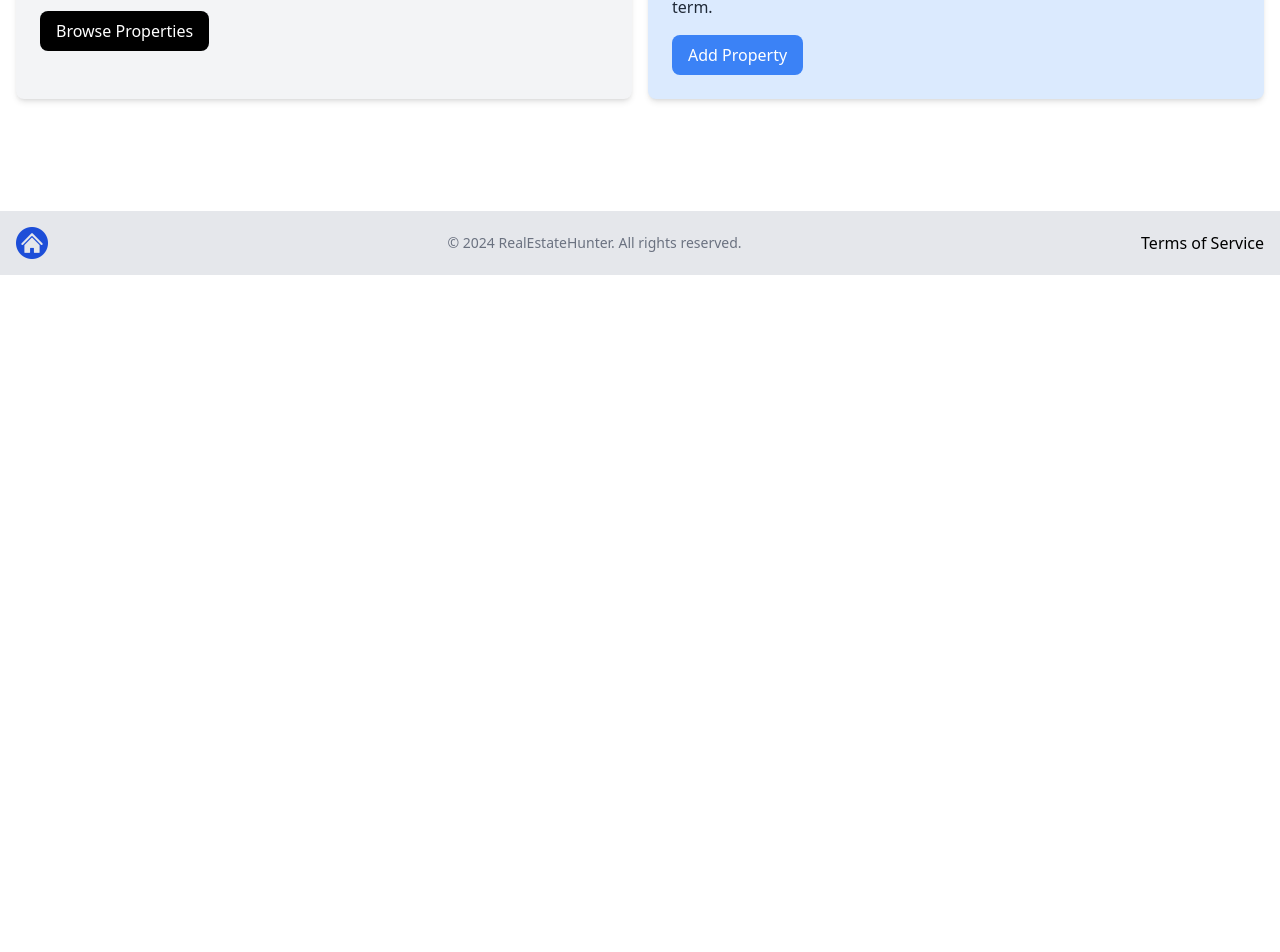
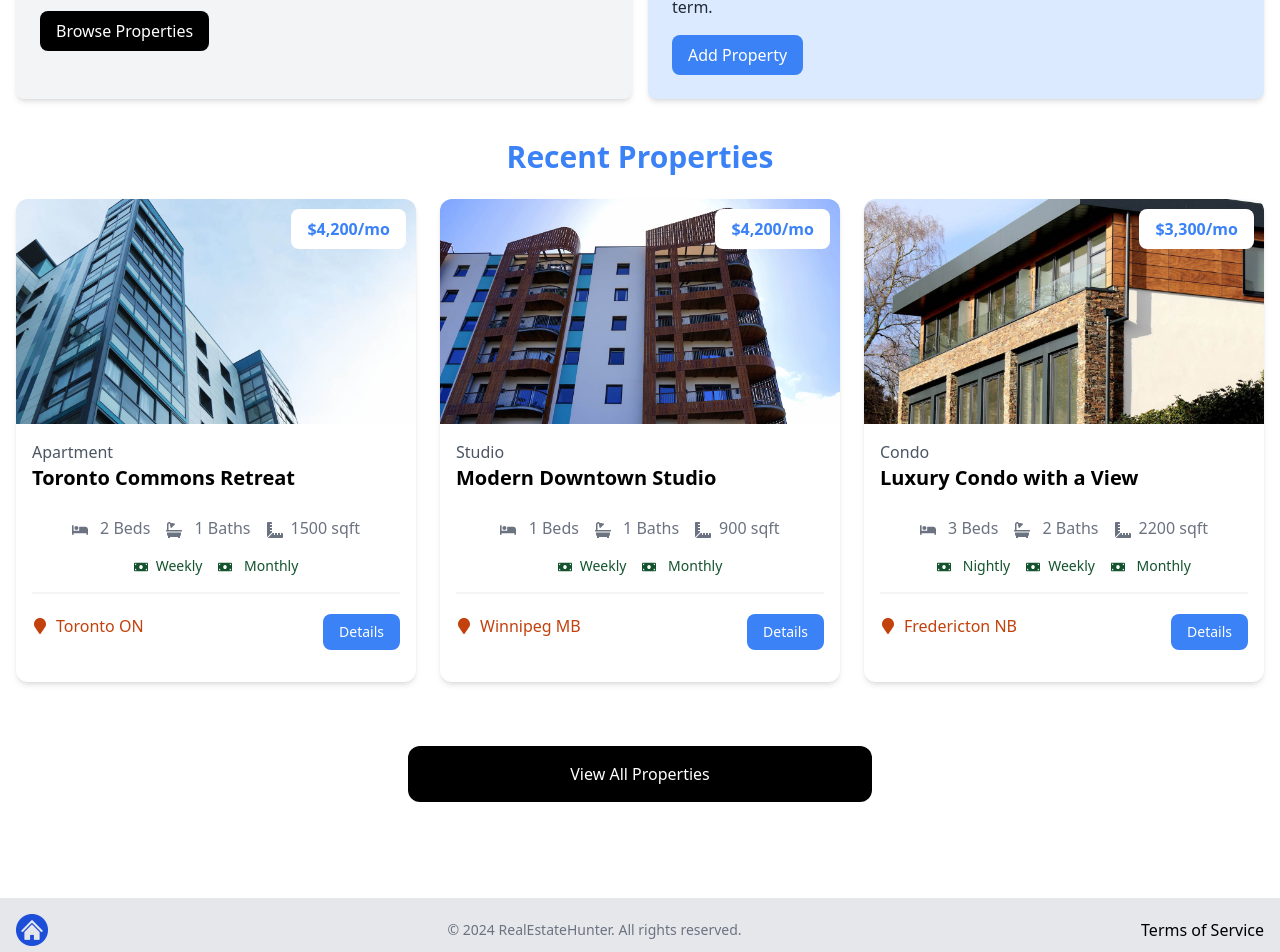
Before and after one commit to fkoler/Real-Estate-Hunter, a Next.js app: page / in a window 1280 px wide. Shown: the part 546-1498 px from the top of the page. Before the commit the page ends 821 px from the top, so only its background shows below. Built offline with nearby package versions, Linux system fonts and the light colour scheme.

Commit message:
Home Page Recent Properties

```diff
--- a/app/page.jsx
+++ b/app/page.jsx
@@ -1,11 +1,13 @@
 import Hero from '@/components/Hero';
 import InfoBoxes from '@/components/InfoBoxes';
+import HomeProperties from '@/components/HomeProperties';
 
 const HomePage = () => {
     return (
         <>
             <Hero />
             <InfoBoxes />
+            <HomeProperties />
         </>
     );
 };
--- a/app/properties/page.jsx
+++ b/app/properties/page.jsx
@@ -1,4 +1,5 @@
 import PropertyCard from '@/components/PropertyCard';
+
 import properties from '@/properties.json';
 
 const PropertiesPage = () => {
--- a/components/Hero.jsx
+++ b/components/Hero.jsx
@@ -1,5 +1,3 @@
-import React from 'react';
-
 const Hero = () => {
     return (
         <section className='bg-blue-700 py-20 mb-4'>
@@ -9,9 +7,10 @@
                         Find The Perfect Rental
                     </h1>
                     <p className='my-4 text-xl text-white'>
-                        Discover the perfect property that suits your needs.
+                        Discover the perfect property that suits your needs
                     </p>
                 </div>
+
                 <form className='mt-3 mx-auto max-w-2xl w-full flex flex-col md:flex-row items-center'>
                     <div className='w-full md:w-3/5 md:pr-2 mb-4 md:mb-0'>
                         <label htmlFor='location' className='sr-only'>
@@ -24,6 +23,7 @@
                             className='w-full px-4 py-3 rounded-lg bg-white text-gray-800 focus:outline-none focus:ring focus:ring-blue-500'
                         />
                     </div>
+
                     <div className='w-full md:w-2/5 md:pl-2'>
                         <label htmlFor='property-type' className='sr-only'>
                             Property Type
@@ -45,6 +45,7 @@
                             <option value='Other'>Other</option>
                         </select>
                     </div>
+
                     <button
                         type='submit'
                         className='md:ml-4 mt-4 md:mt-0 w-full md:w-auto px-6 py-3 rounded-lg bg-blue-500 text-white hover:bg-blue-600 focus:outline-none focus:ring focus:ring-blue-500'
--- /dev/null
+++ b/components/HomeProperties.jsx
@@ -0,0 +1,44 @@
+import Link from 'next/link';
+
+import properties from '@/properties.json';
+import PropertyCard from '@/components/PropertyCard';
+
+const HomeProperties = () => {
+    const recentProperties = properties
+        .sort(() => Math.random() - Math.random())
+        .slice(0, 3);
+
+    return (
+        <>
+            <section className='px-4 py-6'>
+                <div className='container-xl lg:container m-auto'>
+                    <h2 className='text-3xl font-bold text-blue-500 mb-6 text-center'>
+                        Recent Properties
+                    </h2>
+
+                    <div className='grid grid-cols-1 md:grid-cols-3 gap-6'>
+                        {recentProperties === 0
+                            ? HomeProperties(<p>No Properties Found</p>)
+                            : recentProperties.map((property) => (
+                                  <PropertyCard
+                                      key={property._id}
+                                      property={property}
+                                  />
+                              ))}
+                    </div>
+                </div>
+            </section>
+
+            <section className='m-auto max-w-lg my-10 px-6'>
+                <Link
+                    href='/properties'
+                    className='block bg-black text-white text-center py-4 px-6 rounded-xl hover:opacity-80'
+                >
+                    View All Properties
+                </Link>
+            </section>
+        </>
+    );
+};
+
+export default HomeProperties;
--- a/components/InfoBox.jsx
+++ b/components/InfoBox.jsx
@@ -2,6 +2,7 @@
     heading,
     backgroundColor = 'bg-gray-100',
     textColor = 'text-gray-800',
+    hover,
     buttonInfo,
     children,
 }) => {
@@ -11,7 +12,7 @@
             <p className={`${textColor} mt-2 mb-4`}>{children}</p>
             <a
                 href={buttonInfo.link}
-                className={`inline-block ${buttonInfo.backgroundColor} text-white rounded-lg px-4 py-2 hover:opacity-80`}
+                className={`inline-block ${buttonInfo.backgroundColor} text-white rounded-lg px-4 py-2 hover:${hover}`}
             >
                 {buttonInfo.text}
             </a>
--- a/components/InfoBoxes.jsx
+++ b/components/InfoBoxes.jsx
@@ -8,6 +8,7 @@
                     <InfoBox
                         heading='For Renters'
                         backgroundColor='bg-gray-100'
+                        hover='opacity-80'
                         buttonInfo={{
                             text: 'Browse Properties',
                             link: '/properties',
@@ -21,6 +22,7 @@
                     <InfoBox
                         heading='For Property Owners'
                         backgroundColor='bg-blue-100'
+                        hover='bg-blue-600'
                         buttonInfo={{
                             text: 'Add Property',
                             link: '/properties/add',
--- a/components/PropertyCard.jsx
+++ b/components/PropertyCard.jsx
@@ -29,19 +29,21 @@
         <div className='rounded-xl shadow-md relative'>
             <Image
                 src={`/images/properties/${property.images[0]}`}
-                alt=''
+                alt={property._id}
                 width={0}
                 height={0}
                 priority={false}
                 sizes='100vw'
                 className='w-full h-auto rounded-t-xl'
             />
+
             <div className='p-4'>
                 <div className='text-left md:text-center lg:text-left mb-6'>
                     <div className='text-gray-600'>{property.type}</div>
 
                     <h3 className='text-xl font-bold'>{property.name}</h3>
                 </div>
+
                 <h3 className='absolute top-[10px] right-[10px] bg-white px-4 py-2 rounded-lg text-blue-500 font-bold text-right md:text-center lg:text-right'>
                     ${getRateDisplay()}
                 </h3>
```
